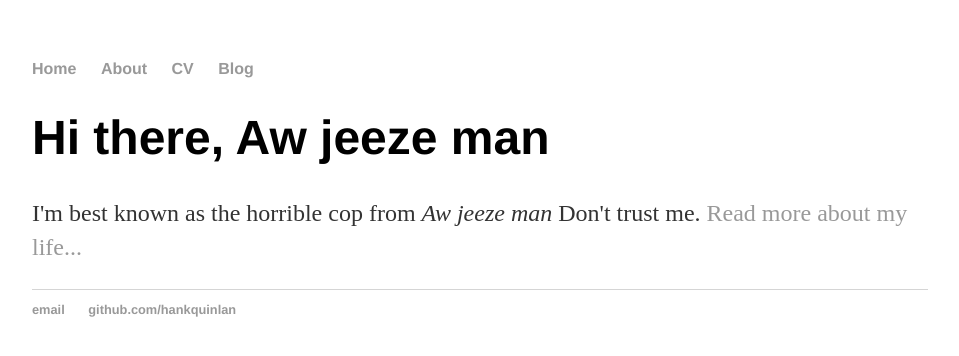
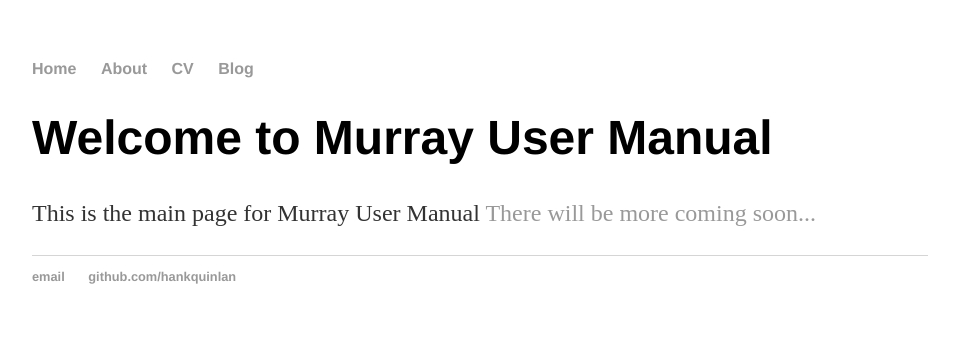
Before and after one commit to rowen2/rowen2.github.io, a Jekyll site: the page built from index.html, in a window 1280 px wide. Shown: the top 356 px of the page, without its empty margins (160-1119 px from the left). Built offline with Jekyll 4.4.1, drawn with Linux system fonts in a browser that asks for light colours.

Commit message:
Update index.html

```diff
--- a/index.html
+++ b/index.html
@@ -1,8 +1,8 @@
 ---
 layout: default
-title: Aw jeeze man, Horrible Cop
+title: Murray User Manual (MUM)
 ---
 <div class="blurb">
-	<h1>Hi there, Aw jeeze man</h1>
-	<p>I'm best known as the horrible cop from <em>Aw jeeze man</em> Don't trust me. <a href="/about">Read more about my life...</a></p>
+	<h1>Welcome to Murray User Manual</h1>
+	<p> This is the main page for Murray User Manual  <a href="/about">There will be more coming soon...</a></p>
 </div><!-- /.blurb -->
```
